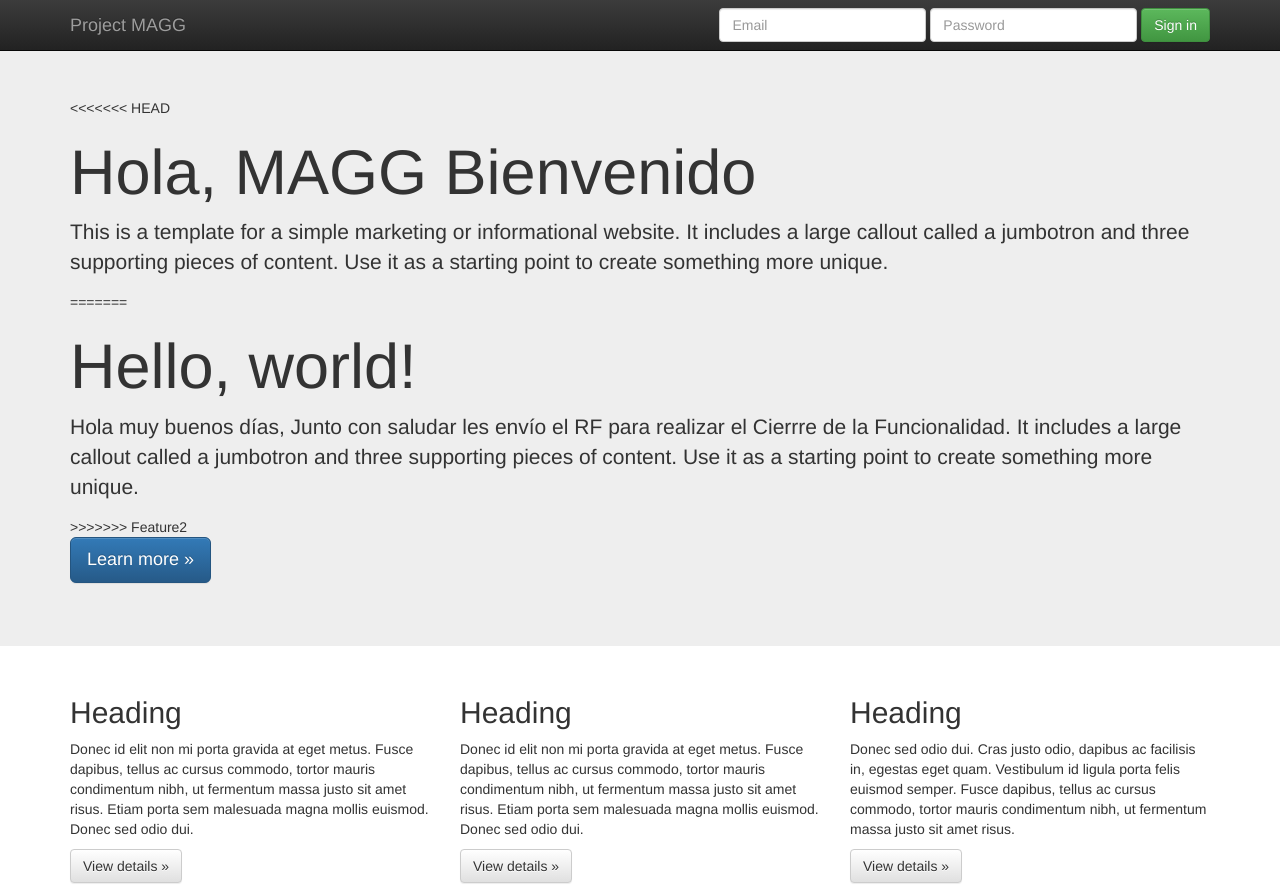
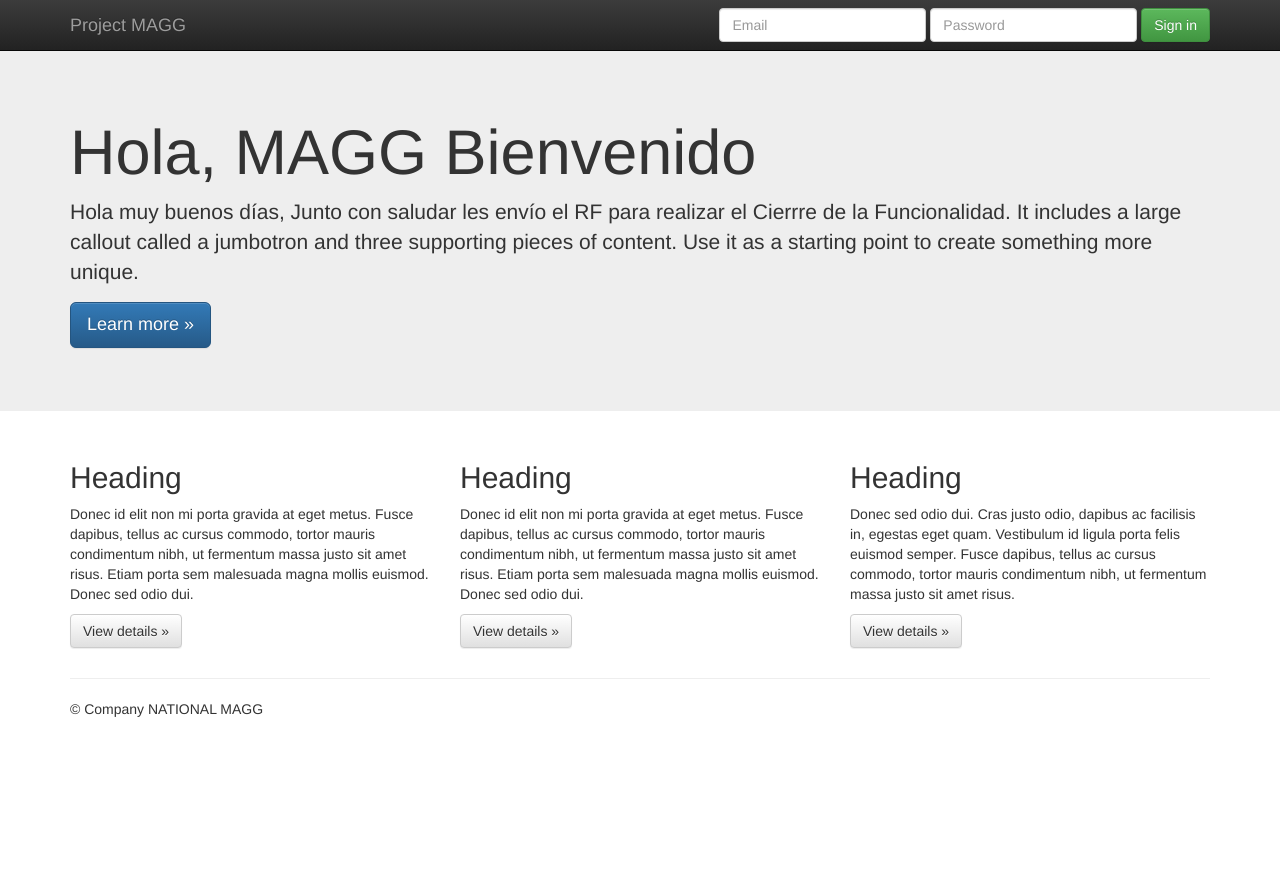
Before and after one commit to Koehn0142/Trabajo2_Marco_Gallardo, a plain HTML site: page index.html in a window 1280 px wide. Shown: the top 896 px of the page. After the commit the page ends 800 px from the top, so only its background shows below. Drawn offline with nearby package versions, Linux system fonts and the light colour scheme.

Commit message:
se sube main

```diff
--- a/index.html
+++ b/index.html
@@ -55,13 +55,10 @@
     <!-- Main jumbotron for a primary marketing message or call to action -->
     <div class="jumbotron">
       <div class="container">
-<<<<<<< HEAD
+
         <h1>Hola, MAGG Bienvenido</h1>
-        <p>This is a template for a simple marketing or informational website. It includes a large callout called a jumbotron and three supporting pieces of content. Use it as a starting point to create something more unique.</p>
-=======
-        <h1>Hello, world!</h1>
         <p>Hola muy buenos días, Junto con saludar les envío el RF para realizar el Cierrre de la Funcionalidad. It includes a large callout called a jumbotron and three supporting pieces of content. Use it as a starting point to create something more unique.</p>
->>>>>>> Feature2
+
         <p><a class="btn btn-primary btn-lg" href="#" role="button">Learn more &raquo;</a></p>
       </div>
     </div>
```
